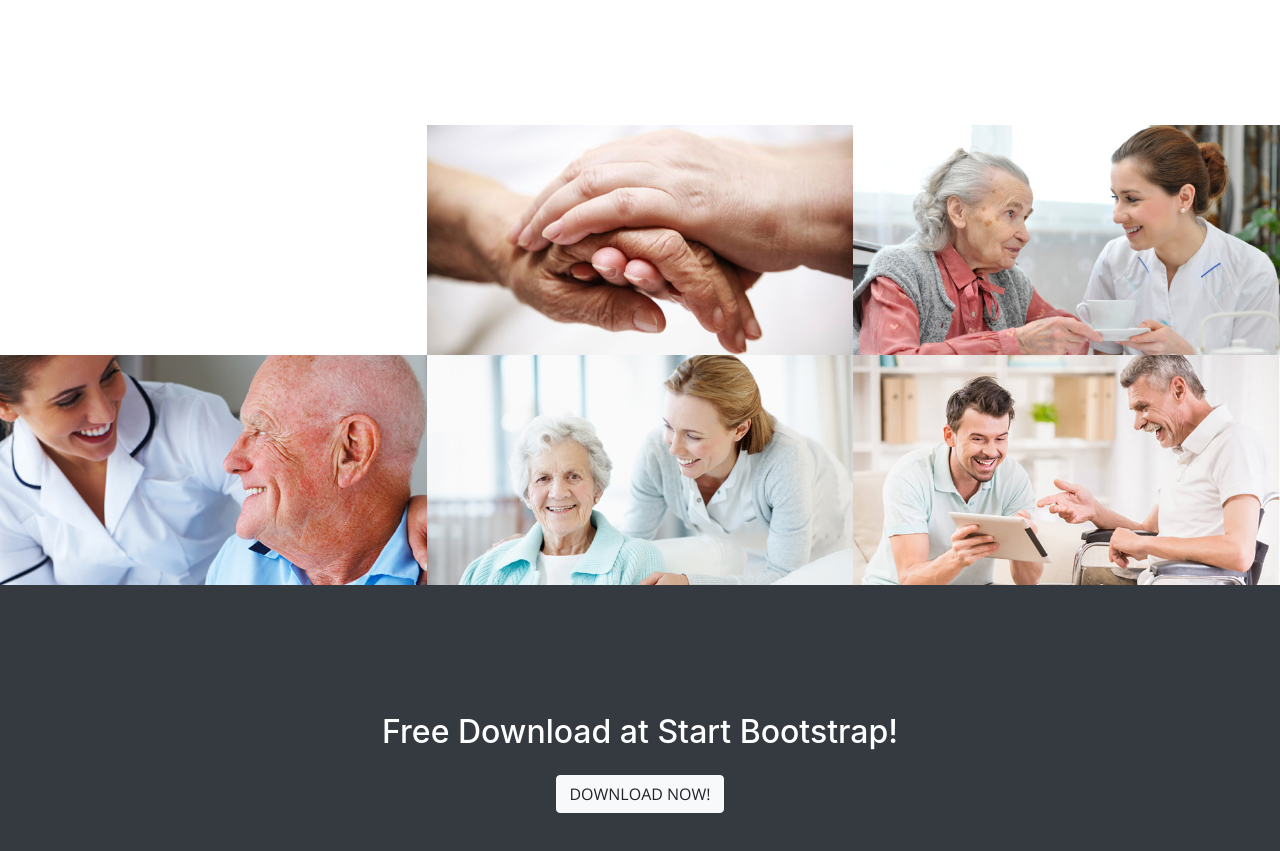
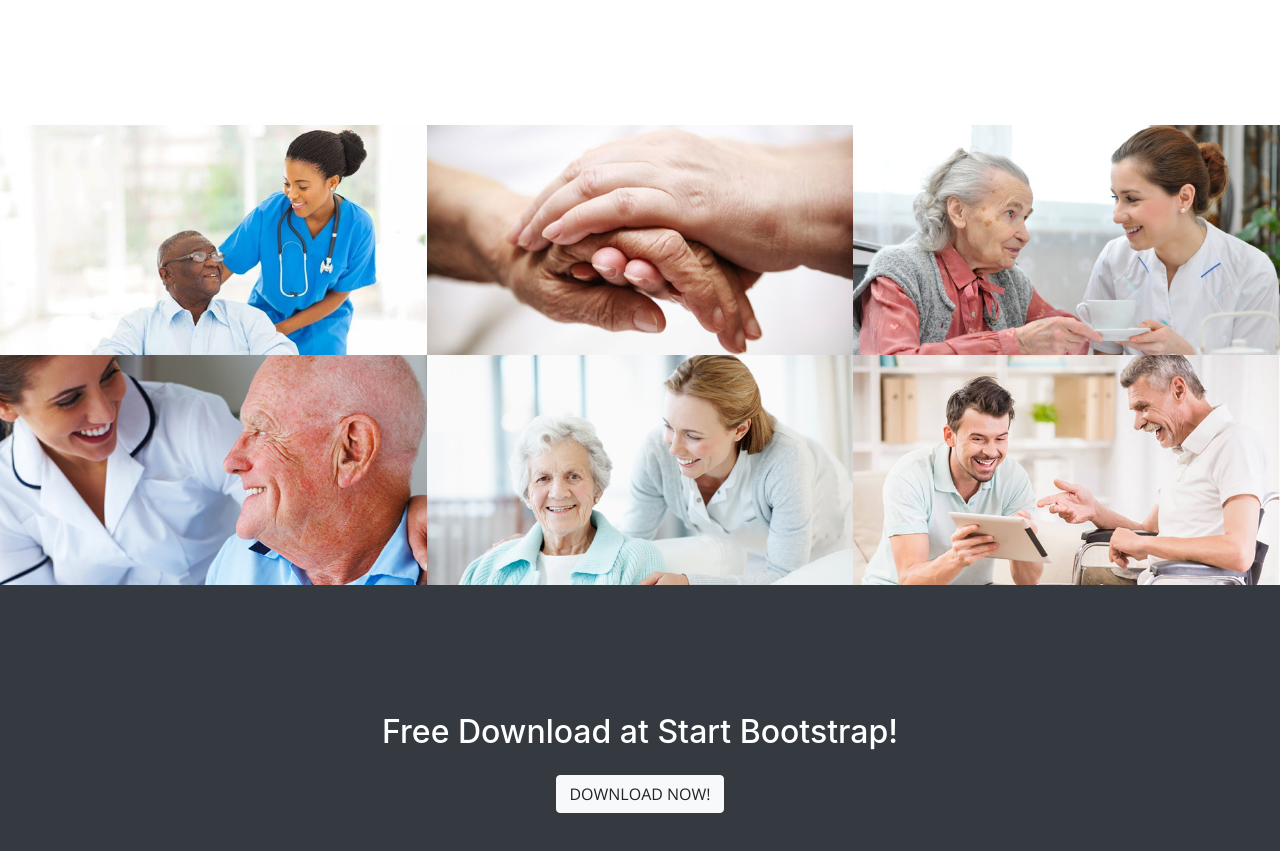
Before and after one commit to projetocared/site, a website with bundled scripts: page index.html in a window 1280 px wide. Shown: the part 1745-2596 px from the top of the page. Built offline with nearby package versions, Linux system fonts and the light colour scheme.

Commit message:
Update index.html

```diff
--- a/index.html
+++ b/index.html
@@ -131,11 +131,12 @@
       <div class="container-fluid p-0">
         <div class="row no-gutters popup-gallery">
           <div class="col-lg-4 col-sm-6">
-            <a class="portfolio-box" href="img/portfolio/1.jpg">
+            <a class="portfolio-box">
+              <img class="img-fluid" src="img/portfolio/1.jpg" alt="">
               <div class="portfolio-box-caption">
                 <div class="portfolio-box-caption-content">
                   <div class="project-category text-faded">
-
+                    Preços ac
                   </div>
                   <div class="project-name">
                     Project Name
```
